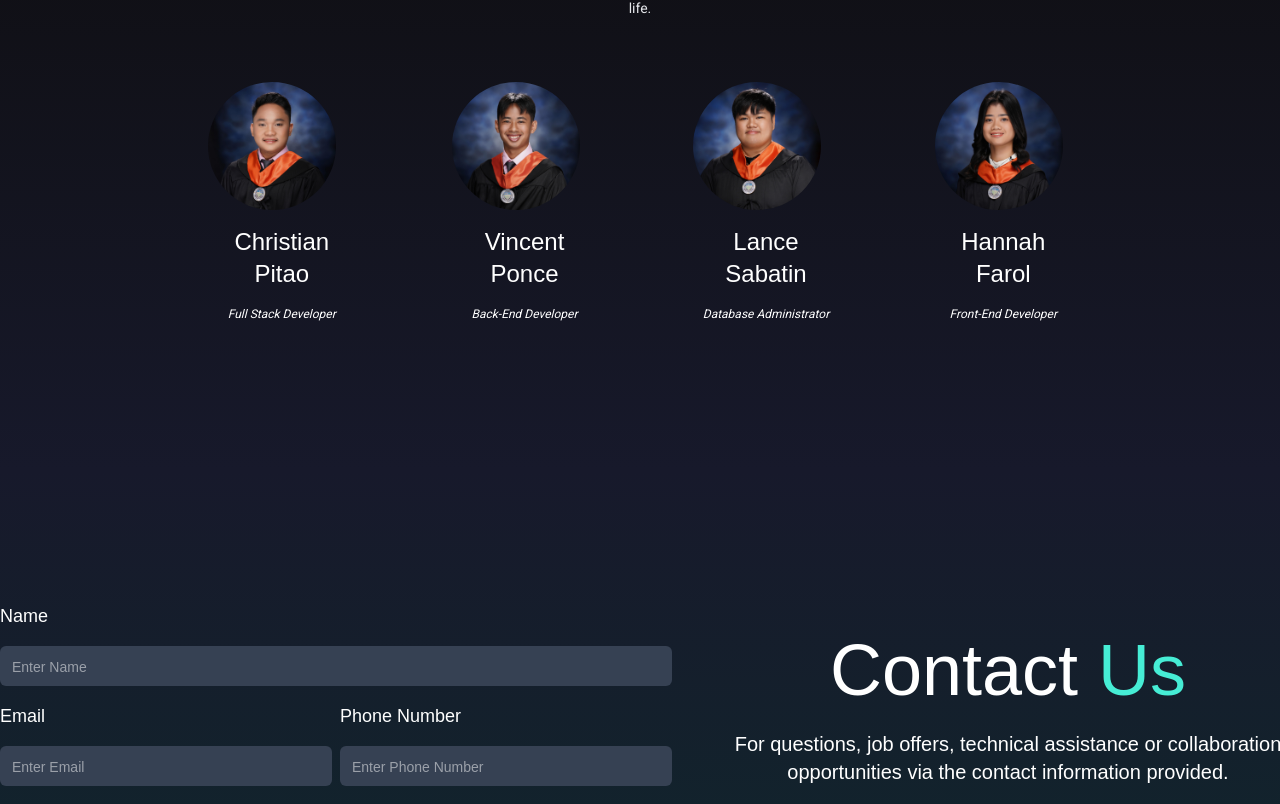
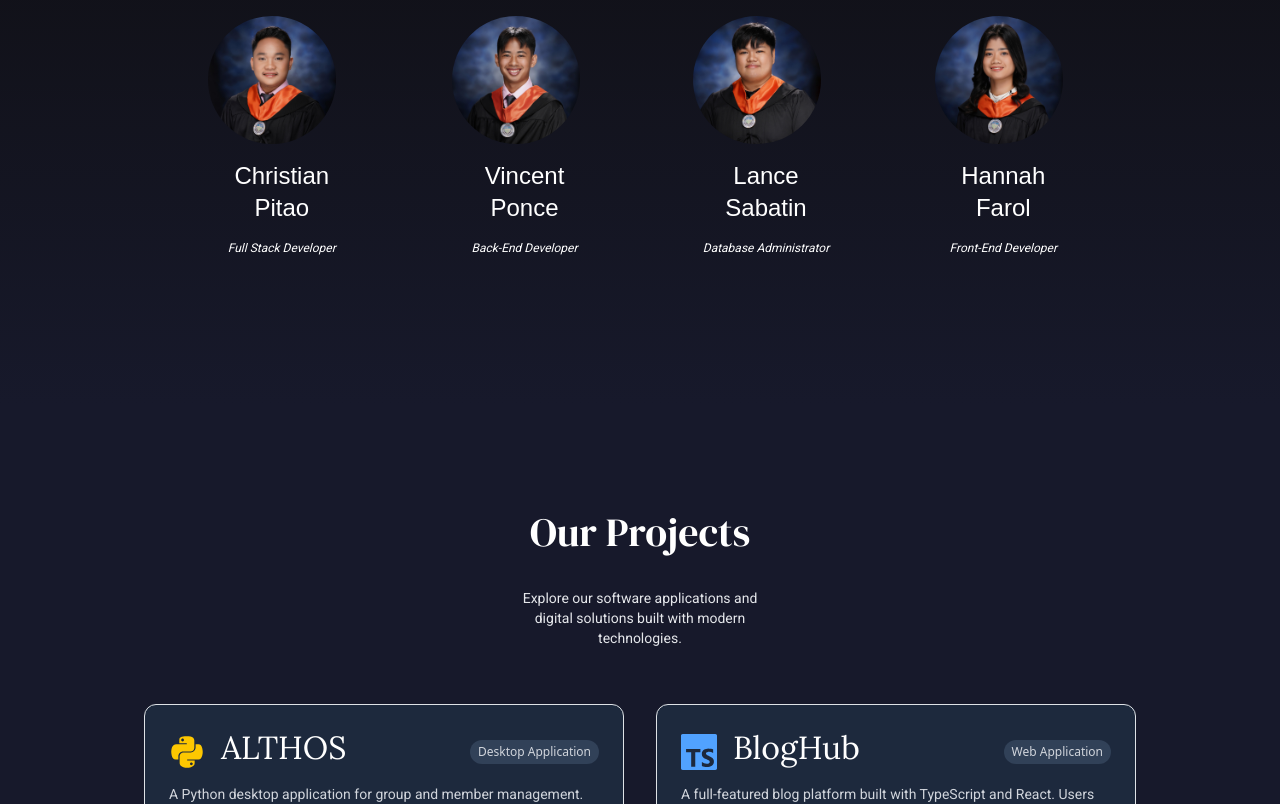
Before and after one commit to PitaoC/My_Portfolio, a React (Vite) app in the folder New-Portfolio/: page / in a window 1280 px wide. Shown: the part 1996-2800 px from the top of the page. Built offline with nearby package versions, Linux system fonts and the light colour scheme; a web font is replaced by a local one.

Commit message:
add project

```diff
--- a/New-Portfolio/package.json
+++ b/New-Portfolio/package.json
@@ -30,6 +30,7 @@
     "lucide-react": "^0.544.0",
     "react": "^19.1.1",
     "react-dom": "^19.1.1",
+    "react-icons": "^5.5.0",
     "tailwindcss": "^4.1.13"
   },
   "devDependencies": {
--- a/New-Portfolio/src/App.jsx
+++ b/New-Portfolio/src/App.jsx
@@ -9,6 +9,7 @@ import { useEffect } from 'react';
 // import SmoothScroll from 'smooth-scroll';
 import Mycontacts from './components/Mycontacts';
 import MyTeams from './components/MyTeams';
+import MyProjects from './components/MyProjects';
 
 function App() {
       // const location = useLocation();
@@ -46,6 +47,7 @@ function App() {
       <Myheaders />
       <Mynames />
       <MyTeams />
+      <MyProjects />  {/* Add this component */}
       <Mycontacts />
     </div>
   );
--- /dev/null
+++ b/New-Portfolio/src/components/MyProjects.jsx
@@ -0,0 +1,139 @@
+import { FaPython, FaGithub, FaExternalLinkAlt, FaReact, FaCoffee, FaCalendarAlt } from 'react-icons/fa';
+import { SiTypescript, SiJavascript, SiMongodb, SiSupabase, SiRedux } from 'react-icons/si';
+
+function MyProjects() {
+    const projects = [
+        {
+            name: "ALTHOS",
+            description: "A Python desktop application for group and member management. Built with CustomTkinter for a modern dark-themed UI and MongoDB Atlas for cloud database storage. Features include user authentication, dashboard overview, group creation, and member tracking.",
+            technologies: ["Python", "CustomTkinter", "MongoDB"],
+            techColors: ["bg-yellow-600", "bg-blue-700", "bg-green-700"],
+            icon: <FaPython className="text-4xl text-yellow-400" />,
+            github: "https://github.com/PitaoC/ALTHOS",
+            download: "https://github.com/PitaoC/ALTHOS/archive/refs/heads/Admin_4-21-25.zip",
+            liveDemo: null,
+            type: "Desktop Application"
+        },
+        {
+            name: "BlogHub",
+            description: "A full-featured blog platform built with TypeScript and React. Users can register, login, create and edit blog posts, and leave comments. Uses Supabase for authentication and database, with Redux for state management and styled-components for a modern UI.",
+            technologies: ["TypeScript", "React", "Redux", "Supabase"],
+            techColors: ["bg-blue-600", "bg-cyan-600", "bg-purple-600", "bg-emerald-600"],
+            icon: <SiTypescript className="text-4xl text-blue-400" />,
+            github: "https://github.com/PitaoC/Blog-Assesment",
+            download: null,
+            liveDemo: "https://blog-assesment-zeta.vercel.app",
+            type: "Web Application"
+        },
+        {
+            name: "Cup of Kape",
+            description: "A specialty coffee shop website featuring a beautiful landing page, interactive menu with add-to-cart functionality, event booking services for weddings and corporate events, and a contact page. Built with React and styled with Tailwind CSS.",
+            technologies: ["JavaScript", "React", "Tailwind CSS"],
+            techColors: ["bg-yellow-500", "bg-cyan-600", "bg-teal-600"],
+            icon: <FaCoffee className="text-4xl text-amber-600" />,
+            github: "https://github.com/PitaoC/Coffee_Shop",
+            download: null,
+            liveDemo: "https://coffee-shop-five-self.vercel.app",
+            type: "Web Application"
+        },
+        {
+            name: "Su Casa Garden Resort",
+            description: "An event reservation system for a garden resort. Features include a homepage showcasing services and facilities, a multi-step reservation form, admin dashboard with calendar view, reservation request management, and booking history. Built with React, Redux, and Bootstrap.",
+            technologies: ["JavaScript", "React", "Redux", "Bootstrap"],
+            techColors: ["bg-yellow-500", "bg-cyan-600", "bg-purple-600", "bg-violet-600"],
+            icon: <FaCalendarAlt className="text-4xl text-green-400" />,
+            github: "https://github.com/PitaoC/Sucasa",
+            download: null,
+            liveDemo: null,
+            type: "Web Application"
+        }
+    ];
+
+    return (
+        <div id="Projects" className="lg:w-screen lg:min-h-screen w-screen
+                                      flex flex-col items-center justify-center py-20
+                                      bg-gradient-to-b from-indigo-990 to-indigo-990
+                                      text-white">
+            <div className="flex flex-col items-center scroll-fade">
+                <div className="flex flex-col items-center justify-center mb-10">
+                    <div className="flex flex-row my-4 justify-center">
+                        <h1 className="text-center font-dmserif text-5xl lg:text-8xl">
+                            Our&nbsp;
+                        </h1>
+                        <h1 className="text-center font-dmserif text-5xl lg:text-8xl text-teal-300">
+                            Projects
+                        </h1>
+                    </div>
+                    <p className="lg:w-11/20 w-80 text-center text-gray-200 font-roboto text-xs lg:text-sm px-4">
+                        Explore our software applications and digital solutions built with modern technologies.
+                    </p>
+                </div>
+
+                {/* Projects Grid */}
+                <div className="grid lg:grid-cols-2 grid-cols-1 gap-8 px-6 lg:px-20 max-w-6xl">
+                    {projects.map((project, index) => (
+                        <div
+                            key={index}
+                            className="bg-slate-800 rounded-xl p-6 border border-gray-700 hover:border-teal-400 transition-all duration-300 hover:shadow-lg hover:shadow-teal-400/20"
+                        >
+                            <div className="flex items-center justify-between mb-2">
+                                <div className="flex items-center gap-3">
+                                    {project.icon}
+                                    <h2 className="text-xl lg:text-2xl font-bold font-lora">{project.name}</h2>
+                                </div>
+                                <span className="text-xs bg-slate-700 px-2 py-1 rounded-full text-gray-300">
+                                    {project.type}
+                                </span>
+                            </div>
+                            <p className="text-gray-300 text-xs lg:text-sm mb-4 font-roboto leading-relaxed">
+                                {project.description}
+                            </p>
+                            <div className="flex flex-wrap gap-2 mb-4">
+                                {project.technologies.map((tech, techIndex) => (
+                                    <span
+                                        key={techIndex}
+                                        className={`px-3 py-1 ${project.techColors[techIndex]} rounded-full text-xs`}
+                                    >
+                                        {tech}
+                                    </span>
+                                ))}
+                            </div>
+                            <div className="flex flex-wrap gap-3">
+                                <a
+                                    href={project.github}
+                                    target="_blank"
+                                    rel="noopener noreferrer"
+                                    className="flex items-center gap-2 px-4 py-2 bg-gray-700 hover:bg-gray-600 rounded-lg transition-colors text-sm"
+                                >
+                                    <FaGithub /> Code
+                                </a>
+                                {project.liveDemo && (
+                                    <a
+                                        href={project.liveDemo}
+                                        target="_blank"
+                                        rel="noopener noreferrer"
+                                        className="flex items-center gap-2 px-4 py-2 bg-teal-600 hover:bg-teal-500 rounded-lg transition-colors text-sm"
+                                    >
+                                        <FaExternalLinkAlt /> Live Demo
+                                    </a>
+                                )}
+                                {project.download && (
+                                    <a
+                                        href={project.download}
+                                        target="_blank"
+                                        rel="noopener noreferrer"
+                                        className="flex items-center gap-2 px-4 py-2 bg-teal-600 hover:bg-teal-500 rounded-lg transition-colors text-sm"
+                                    >
+                                        <FaExternalLinkAlt /> Try It
+                                    </a>
+                                )}
+                            </div>
+                        </div>
+                    ))}
+                </div>
+            </div>
+        </div>
+    );
+}
+
+export default MyProjects;
--- a/New-Portfolio/src/components/Navbar.jsx
+++ b/New-Portfolio/src/components/Navbar.jsx
@@ -1,10 +1,44 @@
-import { useState } from "react";
+import { useEffect, useRef, useState } from "react";
 import Logo from "../assets/Logo-2.png";
 function Navbar() {
   const [isOpen, setIsOpen] = useState(false);
+  const [isVisible, setIsVisible] = useState(true);
+  const lastScrollY = useRef(0);
+
+  useEffect(() => {
+    const handleScroll = () => {
+      const current = window.scrollY;
+
+      // Keep the navbar visible while the mobile menu is open.
+      if (isOpen) {
+        lastScrollY.current = current;
+        return;
+      }
+
+      const delta = 5; // Small threshold to avoid jitter on slow scroll.
+
+      if (current < 10) {
+        setIsVisible(true);
+      } else if (current > lastScrollY.current + delta) {
+        setIsVisible(false);
+      } else if (current + delta < lastScrollY.current) {
+        setIsVisible(true);
+      }
+
+      lastScrollY.current = current;
+    };
+
+    window.addEventListener("scroll", handleScroll, { passive: true });
+    return () => window.removeEventListener("scroll", handleScroll);
+  }, [isOpen]);
 
   return (
-    <div id="nav" className="w-screen flex items-center justify-between lg:py-3 py-2 px-6 bg-slate-800 relative border-b-2 border-gray-700">
+    <div
+      id="nav"
+      className={`w-screen flex items-center justify-between lg:py-3 py-2 px-6 bg-slate-800/90 backdrop-blur border-b-2 border-gray-700 fixed top-0 left-0 z-50 transition-transform duration-300 ease-out ${
+        isVisible ? "translate-y-0" : "-translate-y-full"
+      }`}
+    >
 
       <div id="logo" className="text-white text-xl font-bold">
         <img src={Logo} alt="" className="w-7 lg:w-12"/>
@@ -28,11 +62,11 @@ function Navbar() {
       </div>
       {isOpen && (
         <div className="absolute top-16 left-0 w-full bg-slate-900 flex flex-col items-center lg:hidden text-sm font-medium font-roboto tracking-widest py-4">
-          <a href="#Home" className="text-white my-2 hover:text-red-600">Home</a>
-          <a href="#About" className="text-white my-2 hover:text-red-600">About</a>
-          <a href="#Teams" className="text-white my-2 hover:text-red-600">Team</a>
-          <a href="#Projects" className="text-white my-2 hover:text-red-600">Projects</a>
-          <a href="#Contact" className="text-white my-2 hover:text-cyan-400">Contact</a>
+          <a href="#Home" className="text-white my-2 hover:text-red-600" onClick={() => setIsOpen(false)}>Home</a>
+          <a href="#About" className="text-white my-2 hover:text-red-600" onClick={() => setIsOpen(false)}>About</a>
+          <a href="#Teams" className="text-white my-2 hover:text-red-600" onClick={() => setIsOpen(false)}>Team</a>
+          <a href="#Projects" className="text-white my-2 hover:text-red-600" onClick={() => setIsOpen(false)}>Projects</a>
+          <a href="#Contact" className="text-white my-2 hover:text-cyan-400" onClick={() => setIsOpen(false)}>Contact</a>
         </div>
       )}
     </div>
```
Also changed, not shown: 1 other file (tests, documents, lock files or other folders).
